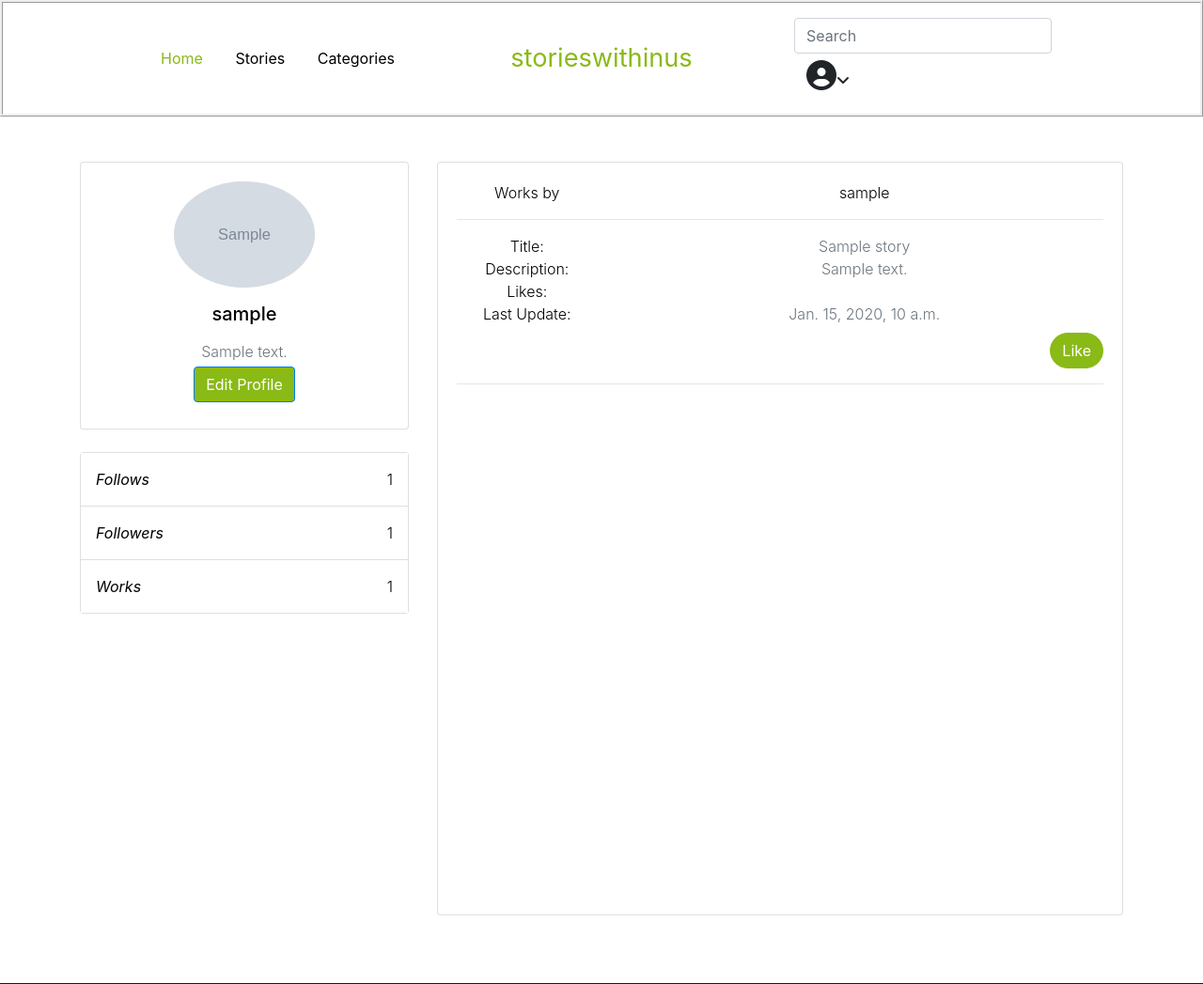
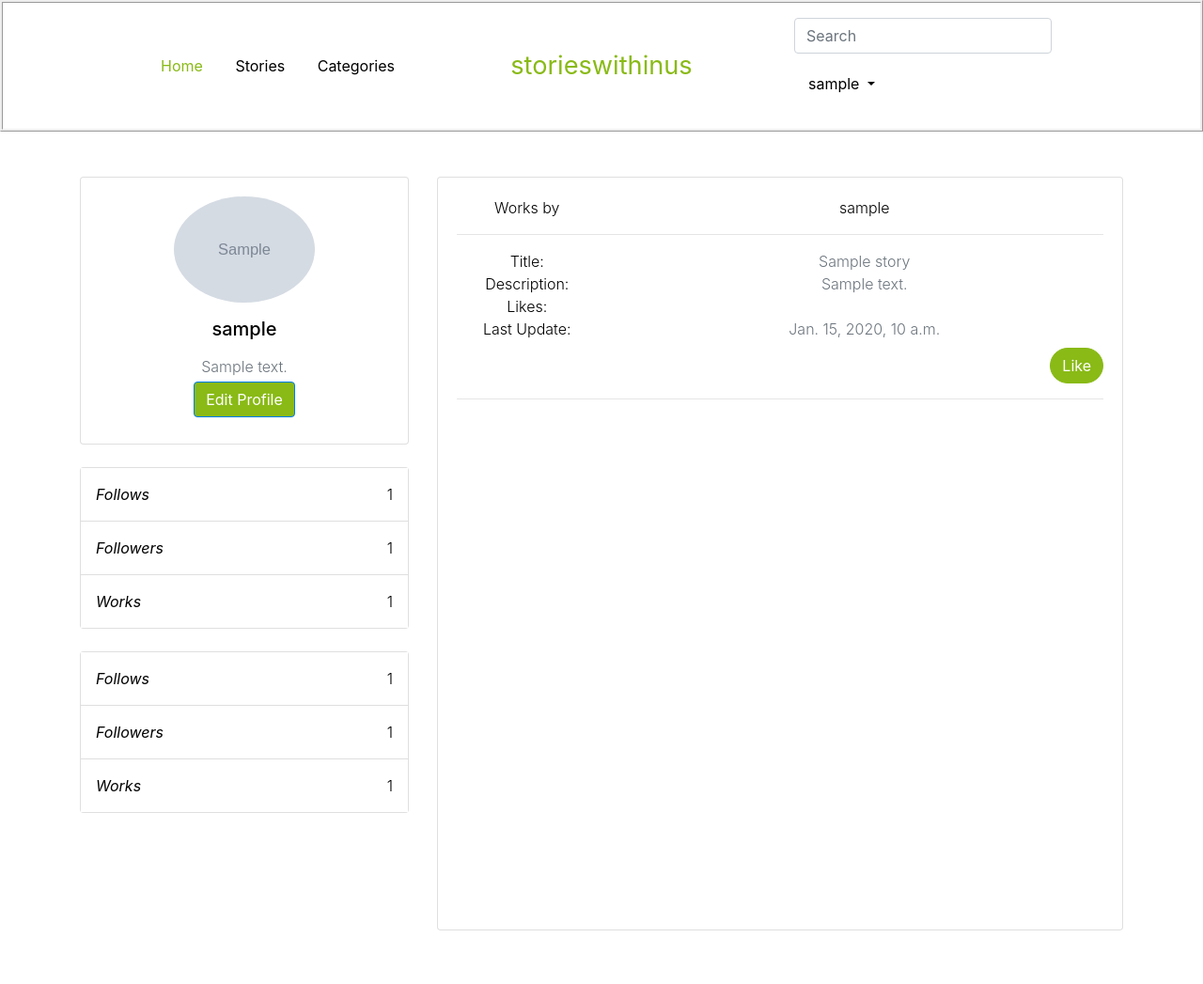
Before and after one commit to williamnguyeenx/personal_project, a Django app: page /user/profile/1 in a window 1280 px wide. Shown: the top 1047 px of the page at 94% size. Run offline with Django 5.2, Linux system fonts and the light colour scheme; a user stored in the database is signed in; tables that the repository leaves empty hold one stand-in row (values such as "Sample post"); grey boxes marked "Sample" are stand-in pictures; some libraries are stand-ins or nearby versions; some web fonts are replaced.

Commit message:
Updated few front end related stuffs

```diff
--- a/swu/StoriesWithinUs/story/templates/base.html
+++ b/swu/StoriesWithinUs/story/templates/base.html
@@ -56,14 +56,29 @@
                                 </div>
                             </form>
                         </li>
-                        <li class="account" id="navbarSupportedContent">
+                        <!-- <li class="account" id="navbarSupportedContent">
                             <button class="btn" type="button" id="dropdownMenuButton" data-toggle="dropdown" aria-haspopup="true"
                                 aria-expanded="false">
-                            <i class="fa fa-user-circle fa-2x"></i><i class="fa fa-angle-down"></i>
+                                <span><h6>{{ request.user.username }}</h6><i class="fa fa-angle-down"></i></span>
                             </button>
                             <div class="dropdown-menu dropdown-menu-right" aria-labelledby="dropdownMenuButton">
                                 <a class="dropdown-item" href="{% url 'add-story' %}">Write your story!</a>
                                 <a class="dropdown-item" href="{% url 'profile' request.user.id %}">My account</a>
+                                <a class="dropdown-item" href="{% url 'edit-user' %}">Settings</a>
+
+                            </div>
+                        </li> -->
+                        <li class="nav-item dropdown">
+                            <a class="nav-link dropdown-toggle" href="#" id="navbarDropdown" role="button"
+                                data-toggle="dropdown" aria-haspopup="true" aria-expanded="false">
+                                {{ request.user.username }}
+                            </a>
+                            <div class="dropdown-menu" aria-labelledby="navbarDropdown">
+                                <a class="dropdown-item" style="font-weight: bold;" href="{% url 'add-story' %}">Write Your Story!</a>
+                                <div class="dropdown-divider"></div>
+                                <a class="dropdown-item" href="{% url 'profile' request.user.id %}">My Profile</a>
+                                <a class="dropdown-item" href="#">Saved Stories</a>
+                                <div class="dropdown-divider"></div>
                                 <a class="dropdown-item" href="{% url 'edit-user' %}">Settings</a>
                                 <a class="dropdown-item" href="{% url 'logout' %}">Log Out</a>
                             </div>
--- a/swu/StoriesWithinUs/story/templates/home.html
+++ b/swu/StoriesWithinUs/story/templates/home.html
@@ -37,7 +37,7 @@
     <div class="posts row m-3 mb-5">
       <div class="container">
         {% for story in stories %}
-        <a href="{% url 'show-story' story.id %}"><div class="read-intro mb-2" style="border-radius:15px; background-color: rgb(240, 240, 240);">
+        <a href="{% url 'show-story' story.id %}"><div class="read-intro mb-4" style="box-shadow: 0 0 10px #ccc;">
             <div class="row">
                 <div class="cover col-* d-flex justify-content-center align-items-center">
                     {% if story.story_image %}
--- a/swu/StoriesWithinUs/story/templates/list_stories.html
+++ b/swu/StoriesWithinUs/story/templates/list_stories.html
@@ -5,7 +5,7 @@
 <!-- start reading intro -->
 <div class="container my-5">
     {% for story in stories %}
-    <a href="{% url 'show-story' story.id %}"><div class="read-intro mb-2" style="border-radius:15px; background-color: rgb(240, 240, 240);">
+    <a href="{% url 'show-story' story.id %}"><div class="read-intro mb-4" style="box-shadow: 0 0 10px #ccc;">
         <div class="row">
             <div class="cover col-* d-flex justify-content-center align-items-center">
                 {% if story.story_image %}
--- a/swu/StoriesWithinUs/story/templates/list_tags.html
+++ b/swu/StoriesWithinUs/story/templates/list_tags.html
@@ -7,13 +7,15 @@
 <div class="container">
     <div class="row d-flex justify-content-center">
         {% for tag in tags %}
+        {% if user.is_superuser %}
         <div class="bg-light m-3 p-3 col-5" style="border-style:inset;">
             <a href="{% url 'show-tag' tag.id %}"><h2 class="head"> {{ tag.name }}</h2></a>
-            {% if user.is_superuser %}
             <a href="{% url 'delete-tag' tag.id %}" class="btn btn-red">Delete</a>
             <a href="{% url 'update-tag' tag.id %}" class="btn btn-secondary">Edit</a>
-            {% endif %}
         </div>
+        {% else %}
+        <a href="{% url 'show-tag' tag.id %}"></a><div class="bg-light m-3 p-3 col-5" style="border-style:inset;"> <h2 class="head"> {{ tag.name }}</h2></div></a>
+        {% endif %}
     {% endfor %}
     </div>
 
--- a/swu/StoriesWithinUs/user/templates/profile.html
+++ b/swu/StoriesWithinUs/user/templates/profile.html
@@ -36,11 +36,28 @@
               {% endif %}
             </div>
           </div>
-
           <div class="card mb-4 mb-lg-0">
             <div class="card-body p-0">
               <ul class="list-group list-group-flush rounded-3">
-
+                <li class="list-group-item d-flex justify-content-between align-items-center p-3">
+                  <i class="">Follows</i>
+                  <p class="mb-0">{{ profile.follows.all.count }}</p>
+                </li>
+                <li class="list-group-item d-flex justify-content-between align-items-center p-3">
+                  <i class="">Followers</i>
+                  <p class="mb-0">{{ profile.followed_by.all.count }}</p>
+                </li>
+                <li class="list-group-item d-flex justify-content-between align-items-center p-3">
+                  <i class="">Works</i>
+                  <p class="mb-0"> {{ total_stories }} </p>
+                </li>
+              </ul>
+            </div>
+          </div>
+          <br>
+          <div class="card mb-4 mb-lg-0">
+            <div class="card-body p-0">
+              <ul class="list-group list-group-flush rounded-3">
                 <li class="list-group-item d-flex justify-content-between align-items-center p-3">
                   <i class="">Follows</i>
                   <p class="mb-0">{{ profile.follows.all.count }}</p>
```
Also changed, not shown: swu/StoriesWithinUs/story/templates/show_tag.html (+7 -3 lines).
